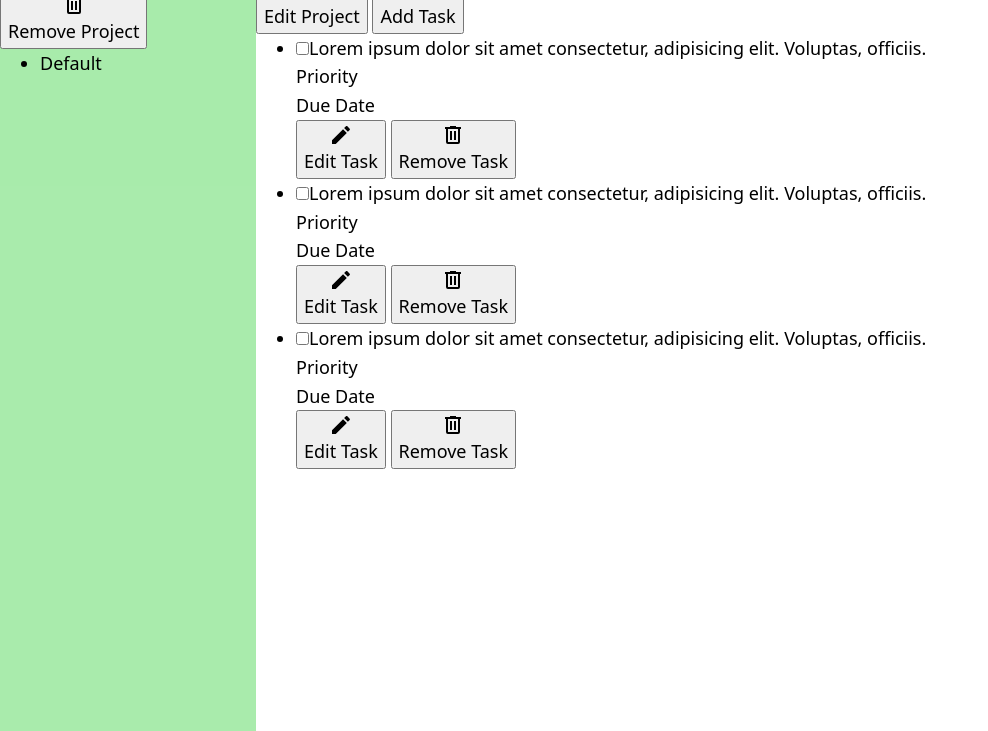
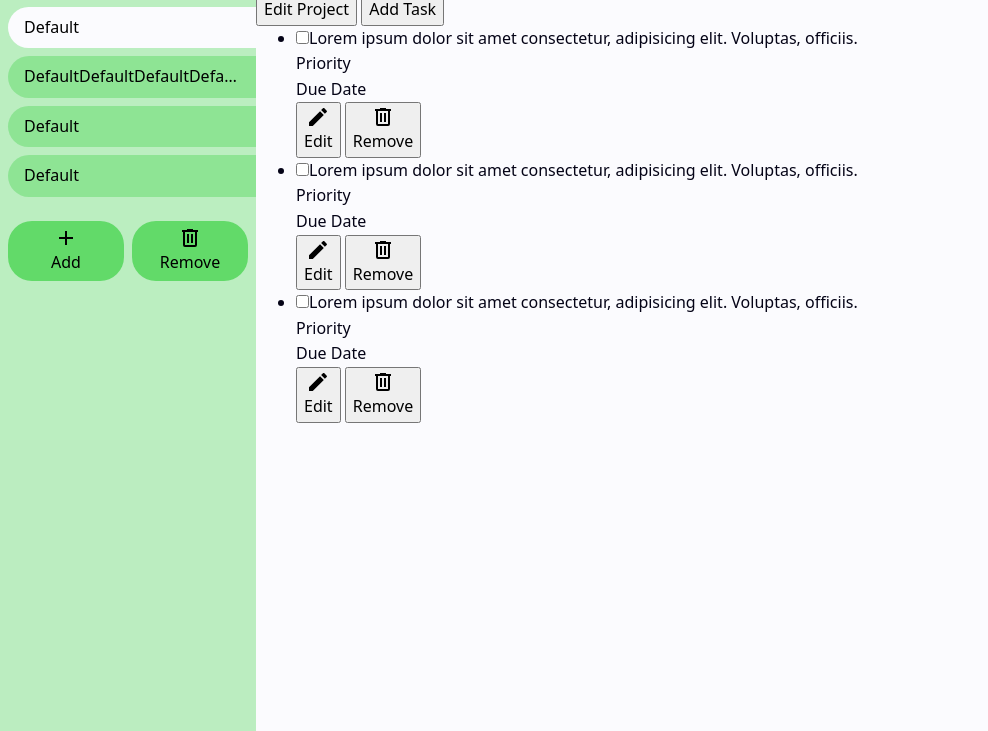
Before and after one commit to NirmalSubedi/odin-to-do-list, a website built with webpack: page src/template.html in a window 1280 px wide. Shown: the part 69-800 px from the top of the page, without its empty margins (0-988 px from the left). Built offline with nearby package versions, Linux system fonts and the light colour scheme.

Commit message:
Style sidebar

```diff
--- a/src/styles.css
+++ b/src/styles.css
@@ -1,11 +1,15 @@
 :root {
   /* Colors */
   --clr-primary: hsl(123, 68%, 48%);
-  --clr-primary-400: hsl(123, 68%, 48%, 0.4);
+  --clr-primary-300: hsl(123, 68%, 48%, 0.3);
+  --clr-primary-600: hsl(123, 68%, 48%, 0.6);
   --clr-secondary: hsl(27, 79%, 74%);
   --clr-accent: hsl(97, 76%, 61%);
-  --clr-text: hsl(243, 76, 5);
-  --clr-bg: hsl(240, 60, 99);
+  --clr-text: hsl(243, 76%, 5%);
+  --clr-bg: hsl(240, 60%, 99%);
+
+  --clr-dark-700: hsl(0, 0%, 70%);
+  --clr-dark-900: hsl(0, 0%, 90%);
 
   /* Font Family */
   --ff-system-ui: system-ui, "Segoe UI", Roboto, Helvetica, Arial, sans-serif,
@@ -16,7 +20,7 @@
   --font-scale: 1.125;
   --fs-x-small: calc(var(--fs-small) / var(--font-scale));
   --fs-small: calc(var(--fs-p) / var(--font-scale));
-  --fs-p: 1.125rem;
+  --fs-p: 1rem;
   --fs-h6: calc(var(--fs-p) * var(--font-scale));
   --fs-h5: calc(var(--fs-h6) * var(--font-scale));
   --fs-h4: calc(var(--fs-h5) * var(--font-scale));
@@ -99,14 +103,81 @@ h6 {
 
 .app {
   display: grid;
-  grid-template-columns: minmax(100px, 20%) 1fr;
+  grid-template-columns: minmax(250px, 20%) minmax(350px, 1fr);
   min-height: 100vh;
 }
 
-img[alt*="icon"] {
+img[alt~="icon"] {
   margin: 0 auto;
 }
 
 .sidebar {
-  background: var(--clr-primary-400);
+  background-color: var(--clr-primary-300);
+  padding: 1.5rem 0;
 }
+
+.sidebar > * {
+  margin: 0 0.5rem;
+}
+
+.sidebar h2 {
+  font-weight: 400;
+  margin-left: 0.5rem;
+  border-bottom: 1px solid var(--clr-text);
+}
+
+.projects-control {
+  display: flex;
+  gap: 0.5rem;
+  margin: 1.5rem 0.5rem;
+}
+
+.projects-control > * {
+  flex: 1;
+  padding: 0.25em 0;
+  background-color: var(--clr-primary-600);
+  border: 1px solid transparent;
+  border-radius: 1.5rem;
+}
+
+.projects-control > *:hover {
+  background-color: var(--clr-primary);
+  border-color: var(--clr-text);
+}
+
+.projects-control > *:active {
+  background-color: var(--clr-accent);
+}
+
+.project-list {
+  list-style: none;
+  padding: 0;
+  display: flex;
+  flex-flow: column;
+  gap: 0.5rem;
+  margin: 1rem 0 1rem 0.5rem;
+}
+
+.project-name button {
+  width: 100%;
+  background-color: var(--clr-primary-300);
+  border: none;
+  text-align: left;
+  padding: 0.5rem 1rem;
+  border-radius: 2rem 0 0 2rem;
+  text-overflow: ellipsis;
+  overflow: hidden;
+  white-space: no-wrap;
+}
+
+.active-project button {
+  background-color: var(--clr-bg);
+}
+
+.project-name button:hover {
+  background-color: var(--clr-bg);
+}
+
+.project-name button:active {
+  background-color: var(--clr-accent);
+}
--- a/src/template.html
+++ b/src/template.html
@@ -10,15 +10,19 @@
 <body>
     <div class="app">
         <div class="sidebar">
+            <h2>Projects</h2>
+            <ul class="project-list">
+                <li class="project-name default active-project"><button>Default</button></li>
+                <li class="project-name"><button>DefaultDefaultDefaultDefaultDefaultDefaultDefault</button></li>
+                <li class="project-name"><button>Default</button></li>
+                <li class="project-name"><button>Default</button></li>
+            </ul>
             <div class="projects-control">
                 <button class="add-project-button"><img src="./images/add.svg" alt="add icon" width="24" height="24">Add
-                    Project</button>
+                    </button>
                 <button class="remove-project-button"><img src="./images/remove.svg" alt="remove icon" width="24"
-                        height="24">Remove Project</button>
+                        height="24">Remove</button>
             </div>
-            <ul class="project-list">
-                <li>Default</li>
-            </ul>
         </div>
         <div class="main">
             <div class="project-todos">
@@ -46,9 +50,9 @@
                         </label>
                         <div class="todo-controls">
                             <button class="edit-todo-button"><img src="./images/edit.svg" alt="edit icon" width="24"
-                                    height="24">Edit Task</button>
+                                    height="24">Edit</button>
                             <button class="remove-todo-button"><img src="./images/remove.svg" alt="remove icon"
-                                    width="24" height="24">Remove Task</button>
+                                    width="24" height="24">Remove</button>
                         </div>
                     </li>
                     <li>
@@ -64,9 +68,9 @@
                         </label>
                         <div class="todo-controls">
                             <button class="edit-todo-button"><img src="./images/edit.svg" alt="edit icon" width="24"
-                                    height="24">Edit Task</button>
+                                    height="24">Edit</button>
                             <button class="remove-todo-button"><img src="./images/remove.svg" alt="remove icon"
-                                    width="24" height="24">Remove Task</button>
+                                    width="24" height="24">Remove</button>
                         </div>
                     </li>
                     <li>
@@ -82,9 +86,9 @@
                         </label>
                         <div class="todo-controls">
                             <button class="edit-todo-button"><img src="./images/edit.svg" alt="edit icon" width="24"
-                                    height="24">Edit Task</button>
+                                    height="24">Edit</button>
                             <button class="remove-todo-button"><img src="./images/remove.svg" alt="remove icon"
-                                    width="24" height="24">Remove Task</button>
+                                    width="24" height="24">Remove</button>
                         </div>
                     </li>
                 </ul>
```
